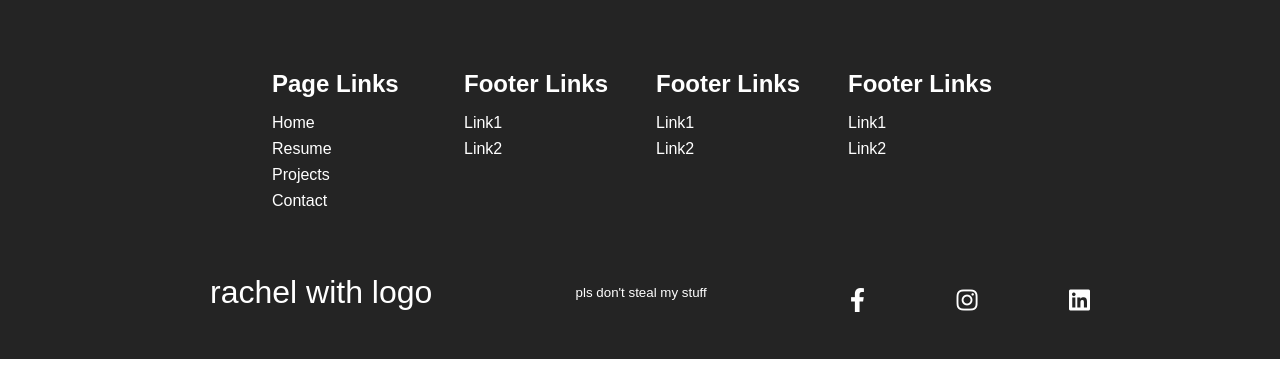
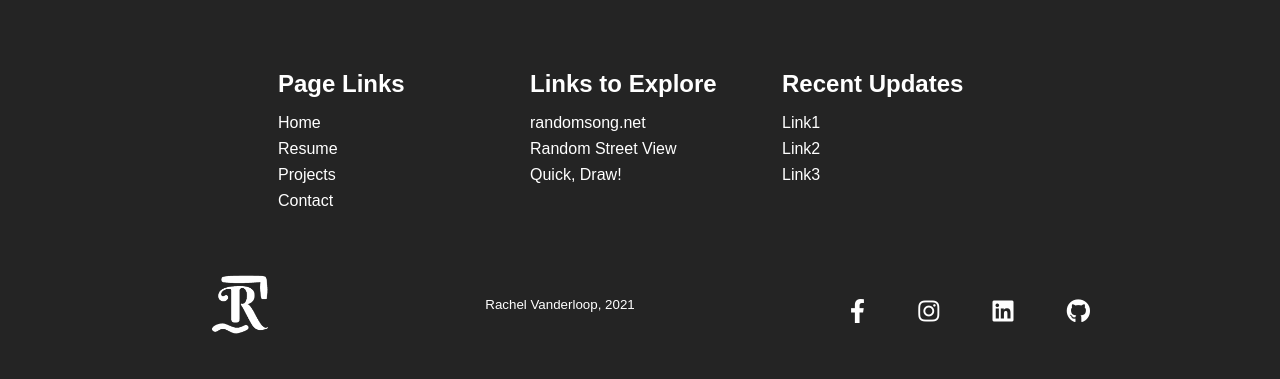
Before and after one commit to rachel-vanderloop/React-Website, a React (Create React App) app: page / in a window 1280 px wide. Shown: the part 1487-1866 px from the top of the page. Built offline with nearby package versions, Linux system fonts and the light colour scheme.

Commit message:
getting colour worked out for navbar and footer, external links now working as well

```diff
--- a/src/App.js
+++ b/src/App.js
@@ -8,6 +8,10 @@ import { BrowserRouter as Router, Switch, Route } from 'react-router-dom';
 import './App.css';
 
 function App() {
+  /*const redirectLink = (props) => {
+    window.location.href = (props.to);
+  };*/
+
   return (
     <>
       <Router>
--- a/src/components/Footer.css
+++ b/src/components/Footer.css
@@ -24,7 +24,7 @@
   align-items: flex-start;
   margin: 16px;
   text-align: left;
-    width: 160px;
+  width: 220px;
   box-sizing: border-box;
 }
 
@@ -56,6 +56,11 @@
 }
 
 /* Social Icons */
+.logo-img {
+  height: 60px;
+  width: 60px;
+}
+
 .social-icon-link {
   color: #fff;
   font-size: 24px;
--- a/src/components/Footer.js
+++ b/src/components/Footer.js
@@ -16,19 +16,16 @@ function Footer() {
                         <Link to='/contact'>Contact</Link>
                     </div>
                     <div className='footer-link-items'>
-                        <h2>Footer Links</h2>
-                        <Link to='/contact'>Link1</Link>
-                        <Link to='/projects'>Link2</Link>
+                        <h2>Links to Explore</h2>
+                        <Link to={{pathname: "https://randomsong.net"}} target="_blank">randomsong.net</Link>
+                        <Link to={{pathname: "https://www.mapcrunch.com"}} target="_blank">Random Street View</Link>
+                        <Link to={{pathname: "https://quickdraw.withgoogle.com"}} target="_blank">Quick, Draw!</Link>
                     </div>
                     <div className='footer-link-items'>
-                        <h2>Footer Links</h2>
-                        <Link to='/contact'>Link1</Link>
+                        <h2>Recent Updates</h2>
+                        <Link to='/projects'>Link1</Link>
                         <Link to='/projects'>Link2</Link>
-                    </div>
-                    <div className='footer-link-items'>
-                        <h2>Footer Links</h2>
-                        <Link to='/contact'>Link1</Link>
-                        <Link to='/projects'>Link2</Link>
+                        <Link to='/projects'>Link3</Link>
                     </div>
                 </div>
             </div>
@@ -36,10 +33,10 @@ function Footer() {
                 <div className='social-media-wrap'>
                     <div className='footer-logo'>
                         <Link to='/' className='social-logo'>
-                            rachel with logo
+                            <img to='/' className='logo-img' src='images/logo-white.png'/>
                         </Link>
                     </div>
-                    <small className='website-rights'>pls don't steal my stuff</small>
+                    <small className='website-rights'>Rachel Vanderloop, 2021</small>
                     <div className='social-icons'>
                         <Link className='social-icon-link facebook'
                             to='/'
@@ -59,6 +56,12 @@ function Footer() {
                             aria-label='LinkedIn'>
                                 <i className='fab fa-linkedin'/>
                         </Link>
+                        <Link className='social-icon-link github'
+                            to='/'
+                            target='_blank'
+                            aria-label='LinkedIn'>
+                                <i className='fab fa-github'/>
+                        </Link>
                     </div>
                 </div>
             </section>
--- a/src/components/Navbar.css
+++ b/src/components/Navbar.css
@@ -1,5 +1,5 @@
 .navbar {
-    background: linear-gradient(90deg, rgb(28, 27, 27) 0%, rgb(26, 23, 23) 100%);
+    background: linear-gradient(90deg, rgb(0, 199, 182) 0%, rgb(0, 129, 108) 100%);
     height: 80px;
     display: flex;
     justify-content: center;
@@ -8,6 +8,18 @@
     position: sticky;
     top: 0;
     z-index: 999;
+}
+
+.logo-img {
+  height: 60px;
+  width: 60px;
+}
+
+.logo-text1 {
+  color: black;
+  font-weight: bold;
+  font-family: 'Gill Sans', 'Gill Sans MT', Calibri, 'Trebuchet MS', sans-serif;
+  font-size: larger;
 }
 
 .navbar-container {
--- a/src/components/Navbar.js
+++ b/src/components/Navbar.js
@@ -29,7 +29,7 @@ function Navbar() {
             <nav className='navbar'>
                 <div className='navbar-container'>
                     <Link to='/' className='navbar-logo' onClick = {closeMobileMenu}>
-                        RACHEL
+                        <img className='logo-img' src='images/logo-white.png' to='/'/> <p className='logo-text'>achel</p>
                     </Link>
                     <div className='menu-icon' onClick={handleClick}>
                         <i className={click ? 'fas fa-times' : 'fas fa-bars'}/>
```
Also changed, not shown: public/images/logo-white.png (added), public/images/logo.png (added). Lines whose indentation alone changed are shown as unchanged.
